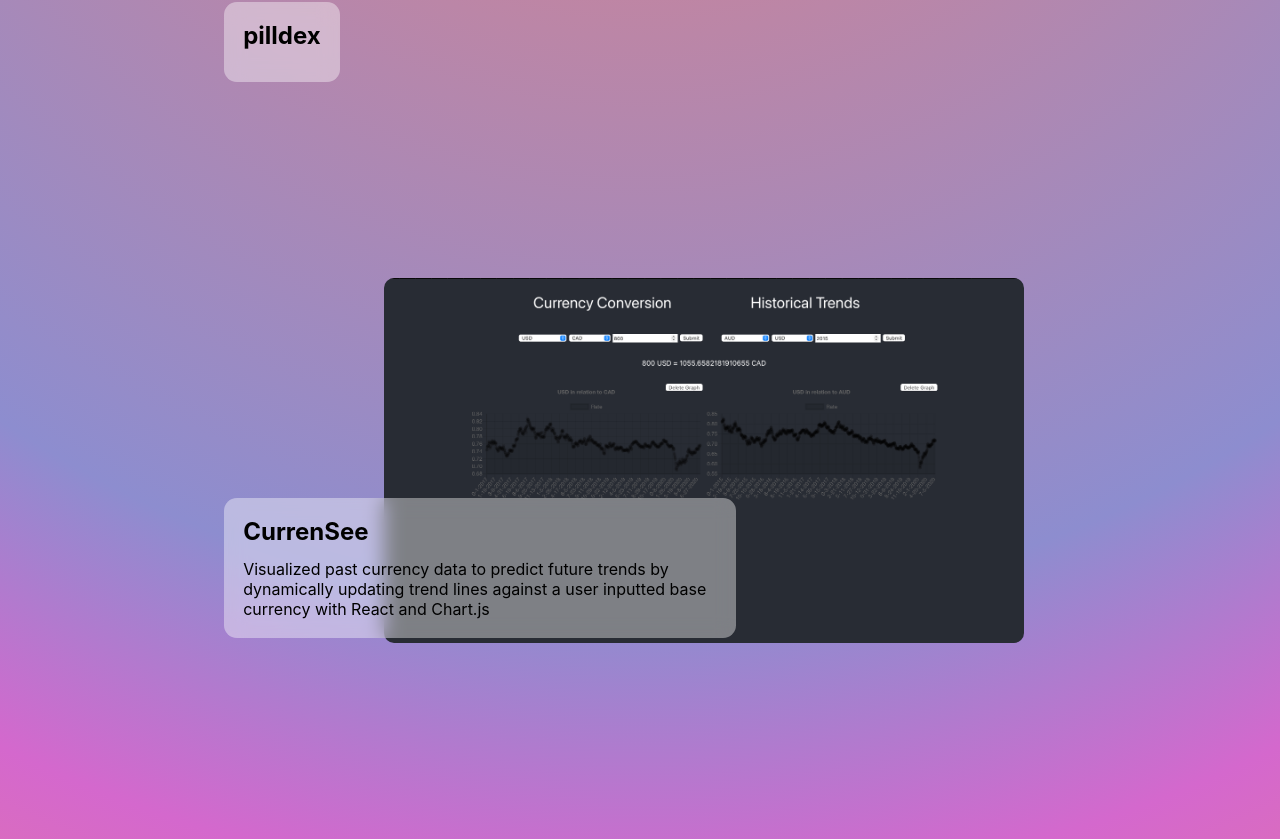
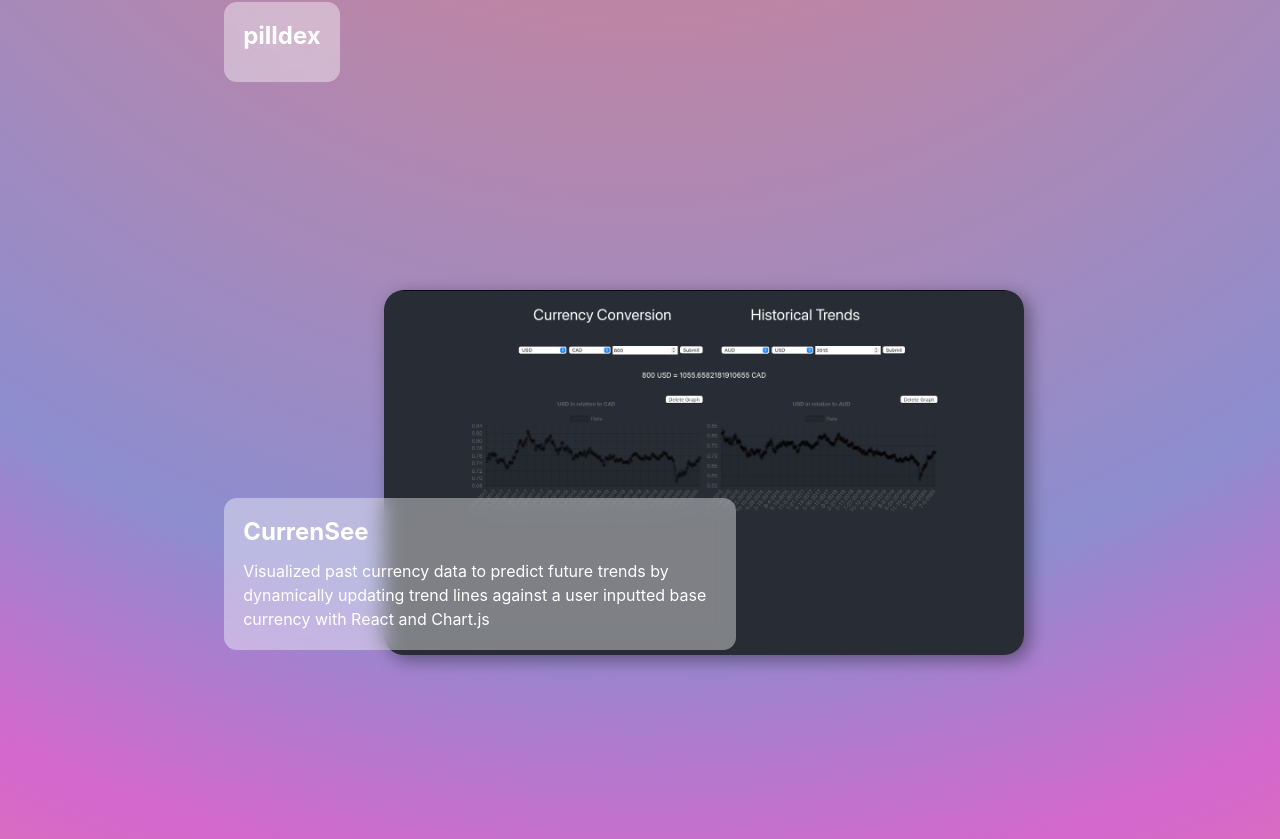
Before and after one commit to mpchow/personalWebsite_V2, a React (Create React App) app: page / in a window 1280 px wide. Shown: the part 2620-3459 px from the top of the page. Built offline with nearby package versions, Linux system fonts and the light colour scheme.

Commit message:
small style changes

```diff
--- a/src/components/App/App.css
+++ b/src/components/App/App.css
@@ -1,6 +1,10 @@
 .App {
    /* background-color: #424874; */
 
+}
+
+.App p{
+   line-height: 3vh;
 }
 
 .App-footer {
--- a/src/components/Project/project.css
+++ b/src/components/Project/project.css
@@ -7,6 +7,7 @@
 .project-box {
    height: 70vh;
    margin-top: -5vw;
+   color: white;
 }
 
 .project-description {
@@ -24,10 +25,11 @@
 
 .project-image {
    height: fit-content;
-   border-radius: 10px;
+   border-radius: 20px;
 }
 
 .project-box img {
    width: 50vw;
-   border-radius: 10px;
+   border-radius: 20px;
+   box-shadow: 5px 5px 18px rgba(0,0,0,0.4);
 }
--- a/src/components/Projects/projects.css
+++ b/src/components/Projects/projects.css
@@ -12,6 +12,7 @@
 }
 
 .projects-title {
+   color: white;
    font-size: 3vw;
    right: 10vw;
    position: relative;
```
